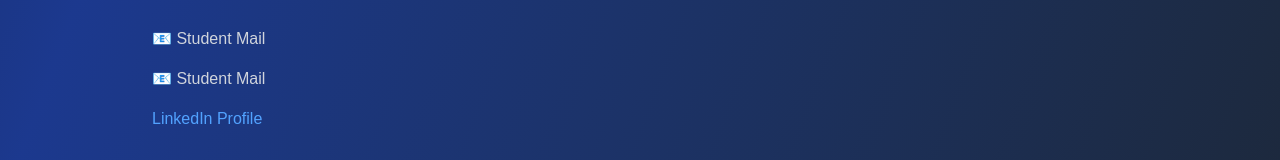
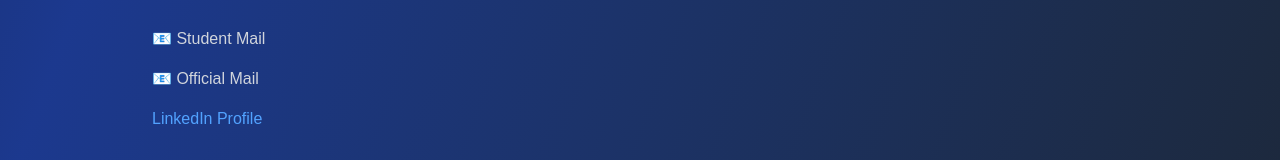
Before and after one commit to harithagm2419/haritha-portfolio_1, a Next.js app: page / in a window 1280 px wide. Shown: the part 3251-3411 px from the top of the page. Built offline with nearby package versions, Linux system fonts and the light colour scheme.

Commit message:
Update page.tsx

```diff
--- a/app/page.tsx
+++ b/app/page.tsx
@@ -251,7 +251,7 @@ export default function Home() {
           <a href = "hthurpat@stud.hs-offenburg.de">📧 Student Mail</a>
         </p>
         <p className="text-gray-300 mb-4">
-          <a href = "harithagm2419@gmail.com">📧 Student Mail</a>
+          <a href = "harithagm2419@gmail.com">📧 Official Mail</a>
         </p>
 
         <a
```
